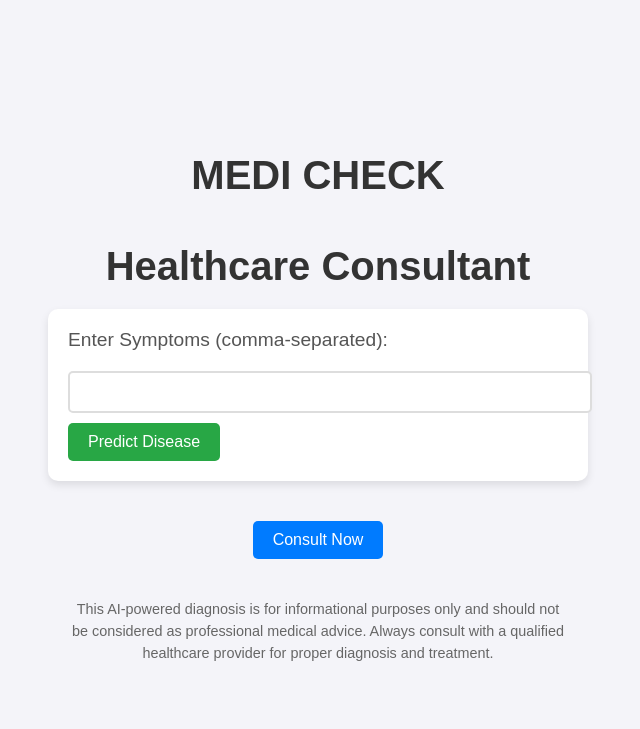
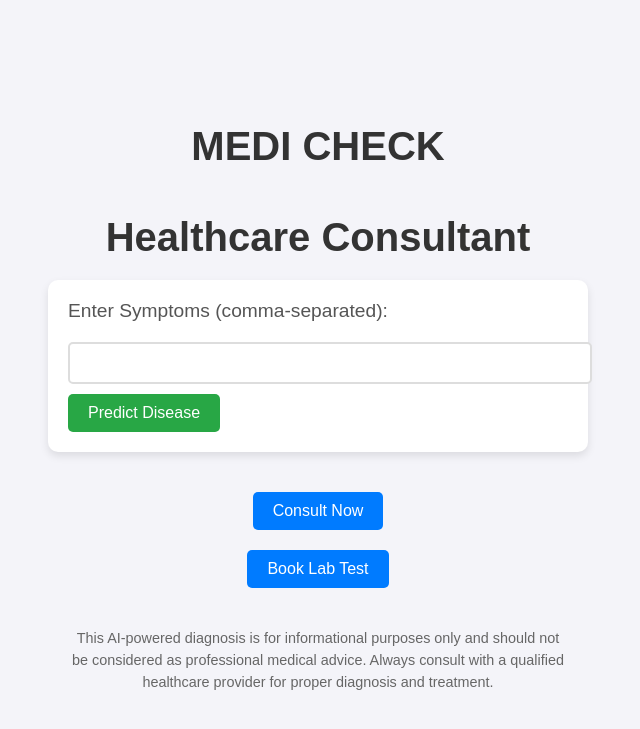
Before and after one commit to Kartikey1405/DiseasePredictionMedicheck, a Flask app: page / in a window 1280 px wide. Shown: the top 729 px of the page, without its empty margins (322-962 px from the left). Run offline with Flask 3, Linux system fonts and the light colour scheme; parts of the project's set-up code (start-up, migrations or seed data) failed here and were passed over.

Commit message:
Add files via upload

```diff
--- a/templates/index1.HTML
+++ b/templates/index1.HTML
@@ -25,6 +25,12 @@
     </a>
     </div>
 
+    <div id="book-test"></div>
+        <a href="https://www.apollo247.com/lab-tests">
+        <button id="labtest-btn">Book Lab Test</button>
+    </a>
+    </div>
+
     <!-- Disclaimer -->
     <div id="disclaimer">
         <p>This AI-powered diagnosis is for informational purposes only and should not be considered as professional medical advice. Always consult with a qualified healthcare provider for proper diagnosis and treatment.</p>
```
